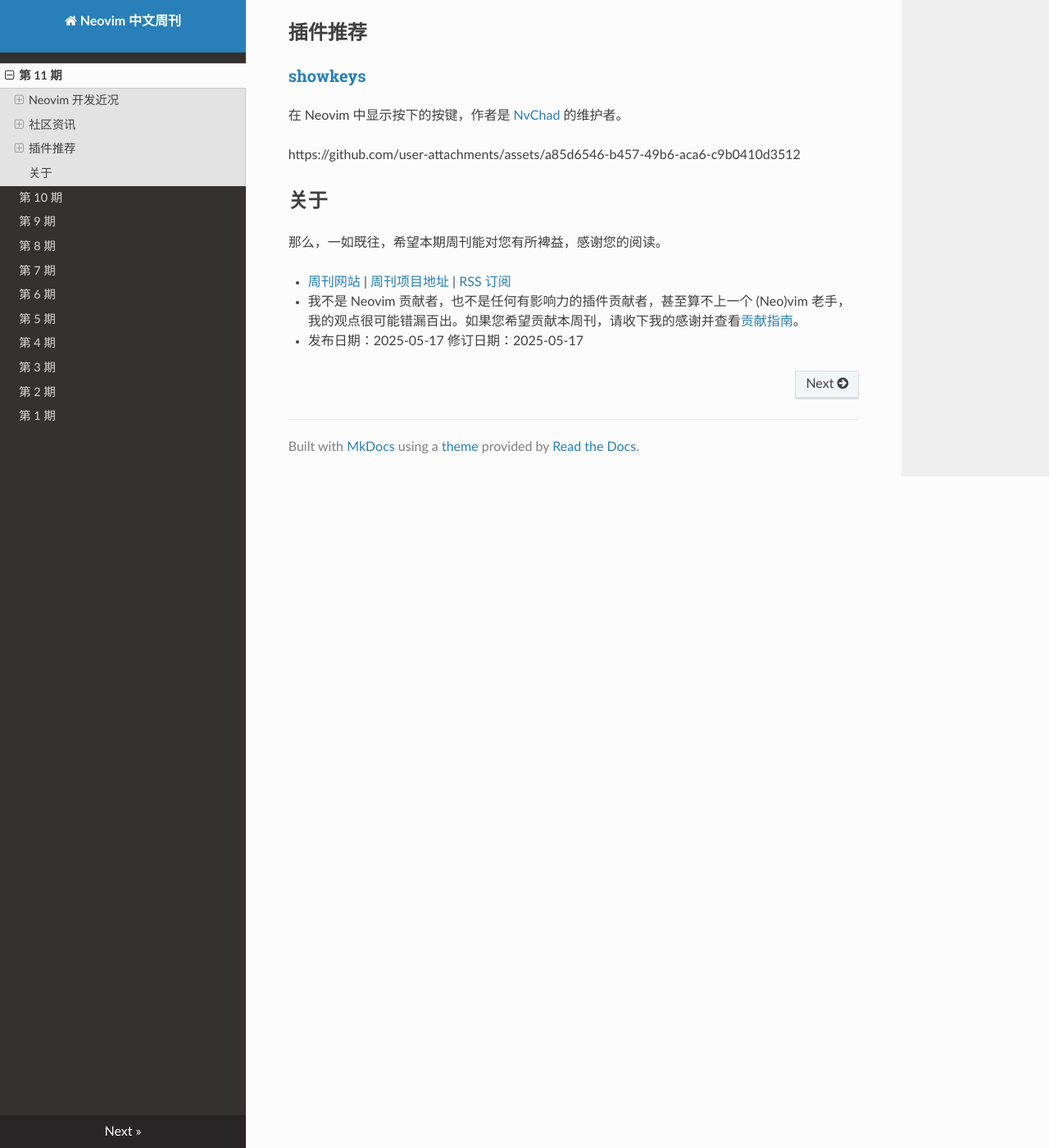
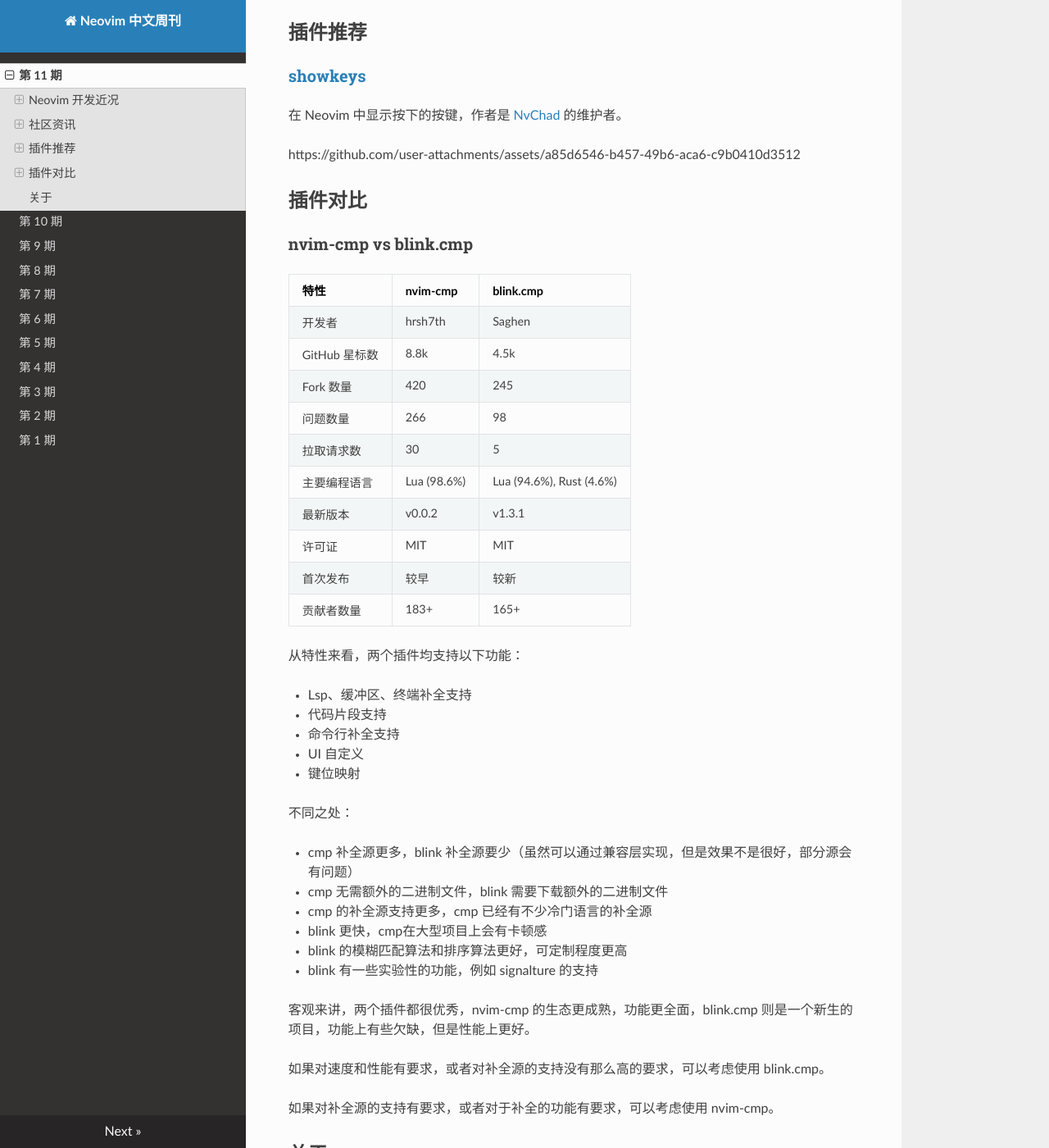
Before and after one commit to nvim-weekly-cn/nvim-weekly-cn, an MkDocs documentation site: the page built from posts/011.md, in a window 1280 px wide and 1400 px high, scrolled down 3919 px. Shown: the whole window at 82% size. Built offline with MkDocs 1.6.1, drawn with Linux system fonts in a browser that asks for light colours; nearby versions of some CDN libraries.

Commit message:
docs: 添加 nvim-cmp 与 blink.cmp 插件对比部分
添加了详细的表格对比两个补全插件的以下方面：
- 开发者信息和项目数据（星标、Fork 等）
- 共同支持的功能
- 差异化特性
- 适用场景建议

```diff
--- a/posts/011.md
+++ b/posts/011.md
@@ -116,6 +116,46 @@ https://github.com/user-attachments/assets/230a056f-12b9-40e6-861e-76fa136fd1e1
 
 https://github.com/user-attachments/assets/a85d6546-b457-49b6-aca6-c9b0410d3512
 
+## 插件对比
+
+### nvim-cmp vs blink.cmp
+
+| 特性          | nvim-cmp    | blink.cmp                |
+| ------------- | ----------- | ------------------------ |
+| 开发者        | hrsh7th     | Saghen                   |
+| GitHub 星标数 | 8.8k        | 4.5k                     |
+| Fork 数量     | 420         | 245                      |
+| 问题数量      | 266         | 98                       |
+| 拉取请求数    | 30          | 5                        |
+| 主要编程语言  | Lua (98.6%) | Lua (94.6%), Rust (4.6%) |
+| 最新版本      | v0.0.2      | v1.3.1                   |
+| 许可证        | MIT         | MIT                      |
+| 首次发布      | 较早        | 较新                     |
+| 贡献者数量    | 183+        | 165+                     |
+
+从特性来看，两个插件均支持以下功能：
+
+- Lsp、缓冲区、终端补全支持
+- 代码片段支持
+- 命令行补全支持
+- UI 自定义
+- 键位映射
+
+不同之处：
+
+- cmp 补全源更多，blink 补全源要少（虽然可以通过兼容层实现，但是效果不是很好，部分源会有问题）
+- cmp 无需额外的二进制文件，blink 需要下载额外的二进制文件
+- cmp 的补全源支持更多，cmp 已经有不少冷门语言的补全源
+- blink 更快，cmp在大型项目上会有卡顿感
+- blink 的模糊匹配算法和排序算法更好，可定制程度更高
+- blink 有一些实验性的功能，例如 signalture 的支持
+
+客观来讲，两个插件都很优秀，nvim-cmp 的生态更成熟，功能更全面，blink.cmp 则是一个新生的项目，功能上有些欠缺，但是性能上更好。
+
+如果对速度和性能有要求，或者对补全源的支持没有那么高的要求，可以考虑使用 blink.cmp。
+
+如果对补全源的支持有要求，或者对于补全的功能有要求，可以考虑使用 nvim-cmp。
+
 ## 关于
 
 那么，一如既往，希望本期周刊能对您有所裨益，感谢您的阅读。
```
